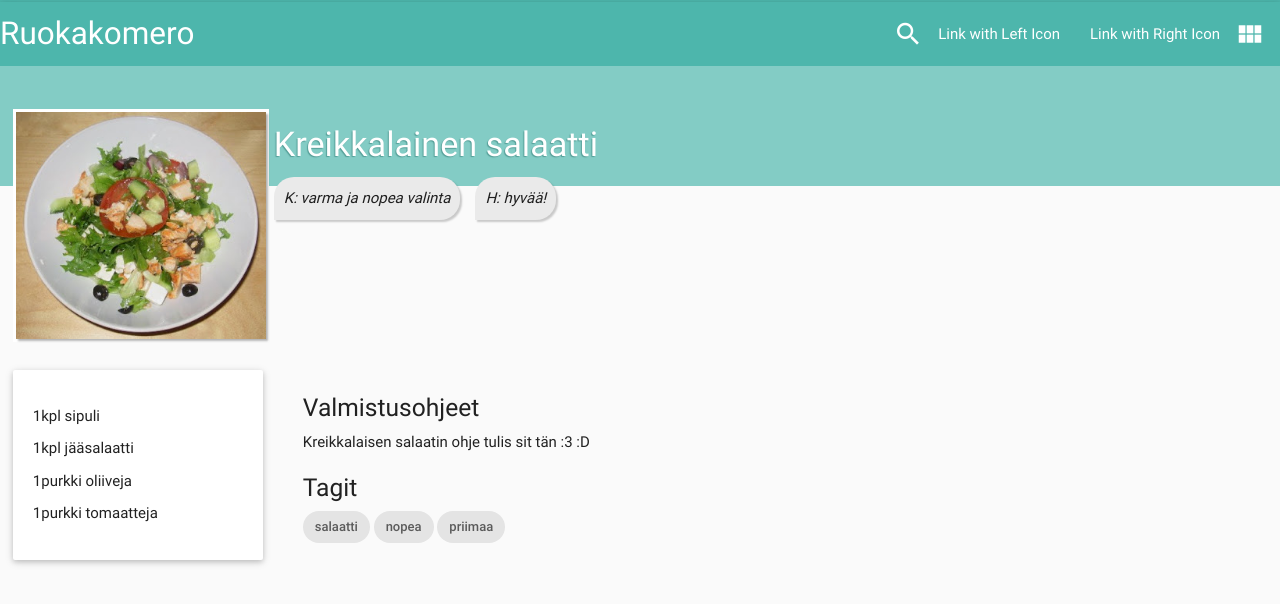
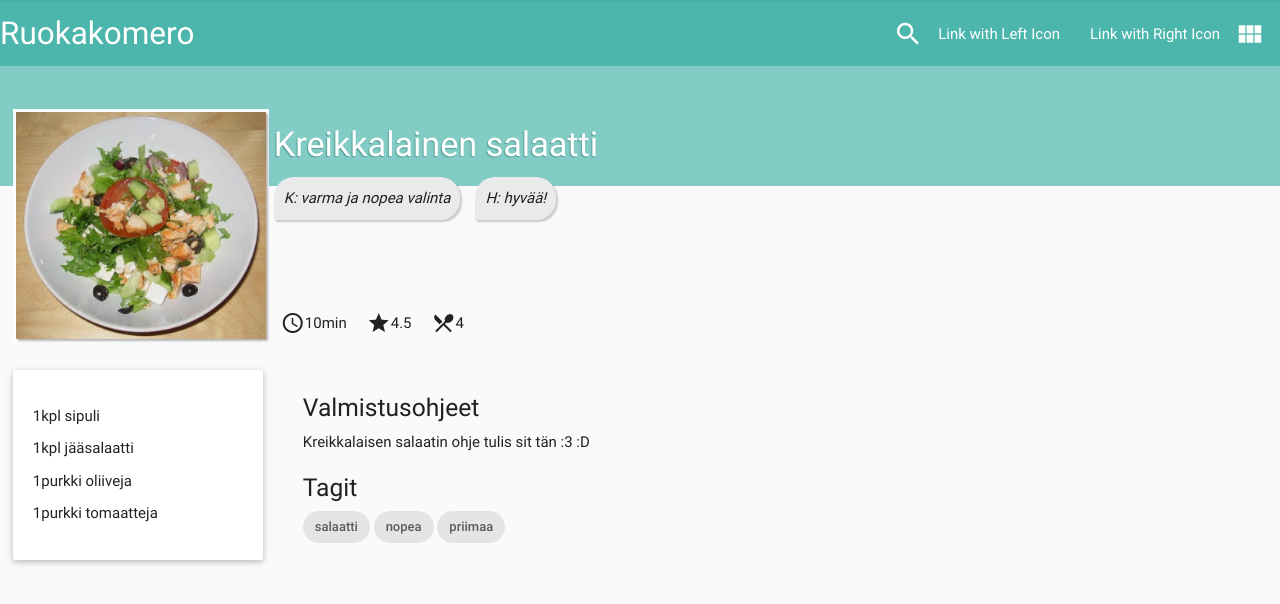
Before and after one commit to KimmoCommit/foodtest, a Jekyll site: the page built from _posts/2015-10-07-kreikkalainen-salaatti.markdown, in a window 1280 px wide. Shown: the top 604 px of the page. Built offline with Jekyll 4.4.1, drawn with Linux system fonts in a browser that asks for light colours; nearby versions of some CDN libraries.

Commit message:
readded details to posts

```diff
--- a/_layouts/post.html
+++ b/_layouts/post.html
@@ -19,7 +19,7 @@ layout: default
 				<span class="comment--italic" style="margin-right:15px">{{comment}}</span>
 				{% endfor %}
 			</div>
-			<!--<div class="post-recipe-details">
+			<div class="post-recipe-details">
 				{% if page.time %}
 				<div class="recipe-detail"><i class="material-icons">access_time</i><span>{{page.time}}</span></div>
 				{% endif %}
@@ -29,7 +29,7 @@ layout: default
 				{% if page.portions %}
 				<div class="recipe-detail"><i class="material-icons">local_dining</i><span>{{page.portions}}</span></div>
 				{% endif %}
-			</div>-->
+			</div>
 		</div>
 	</div>
 
@@ -71,52 +71,5 @@ layout: default
 			</div>
 		</div>
 	</div>
-	<!--<ul class="collapsible" data-collapsible="expandable">
-		{% if page.ingredients %}
-		<li>
-			<div class="collapsible-header"><h5>Valmistusaineet</h5></div>
-			<div class="collapsible-body">
-				<div class="post-recipe-ingredients">
-					<ul>
-						{% for ingredient in page.ingredients %}
-						<li>{{ingredient}}</li>
-						{% endfor %}
-					</ul>
-				</div>
-			</div>
-		</li>
-		{% endif %}
-		{% if content %}
-		<li>
-			<div class="collapsible-header"><h5>Valmistusohjeet</h5></div>
-			<div class="collapsible-body">
-				<div class="post-recipe-instructions">
-					{{content | remove: '<p>' | remove: '</p>' }}
-				</div>
-			</div>
-		</li>
-		{% endif %}
-		{% if page.tags %}
-		<li>
-			<div class="collapsible-header"><h5>Tagit</h5></div>
-			<div class="collapsible-body">
-				{% for tag in page.tags %}
-				<span class="chip">{{tag}}</span>
-				{% endfor %}
-			</div>
-		</li>
-		{% endif %}
-		{% if page.sources %}
-		<li>
-			<div class="collapsible-header"><h5>Lähteet</h5></div>
-			<div class="collapsible-body">
-			<ul>
-				{% for source in page.sources %}
-					<li>{{source}}</li>
-				{% endfor %}
-			</ul>
-			</div>
-		</li>
-		{% endif %}
-	</ul>-->
+
 </div>
--- a/_sass/components/post.scss
+++ b/_sass/components/post.scss
@@ -129,8 +129,8 @@ $post-header-height: 250px;
 	display:flex;
 	align-items: center;
 	margin-right: 10px;
-	background-color:rgba(0,0,0,0.075);
-	border-radius:5px;
+	//background-color:rgba(0,0,0,0.075);
+	//border-radius:5px;
 	padding:5px;
 }
 .post-recipe-details{
```
